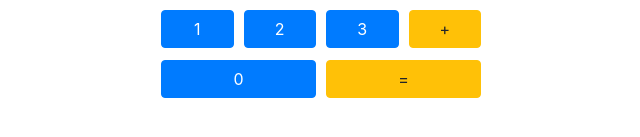
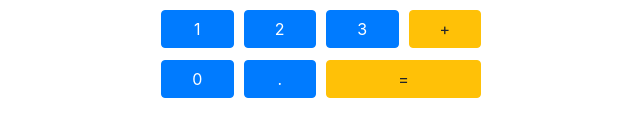
Before and after one commit to HassanZakaria/calculator, a React (Create React App) app: page / in a window 1280 px wide. Shown: the part 311-448 px from the top of the page, without its empty margins (319-959 px from the left). Built offline with nearby package versions, Linux system fonts and the light colour scheme.

Commit message:
created a decimal component

```diff
--- a/src/App.css
+++ b/src/App.css
@@ -24,7 +24,7 @@
     "seven eight nine multiply"
     "four five six subtract"
     "one two three add"
-    "zero zero equal equal";
+    "zero dot equal equal";
   align-items: center;
 }
 .clear {
@@ -94,6 +94,9 @@
 .equal {
   grid-area: equal;
 }
+.dot {
+  grid-area: dot;
+}
 @media (max-width: 1200px) and (min-width: 768px) {
   .app {
     width: 35vw;
--- a/src/App.js
+++ b/src/App.js
@@ -7,6 +7,7 @@ import NumberButton from "./Components/NumberButton";
 import OutputScreen from "./Components/OutputScreen";
 import { useState } from "react";
 import OperationButton from "./Components/OperationButton";
+import Decimal from "./Components/Decimal";
 
 function App() {
   const [firstNumber, setFirstNumber] = useState(0);
@@ -26,7 +27,7 @@ function App() {
   return (
     <div className="app">
       <div className="calculator">
-        <OutputScreen firstNumber={firstNumber} output={output} />
+        <OutputScreen output={output} secondNumber={secondNumber} />
         <ClearButton setOutput={setOutput} />
         <DeleteButton output={output} setOutput={setOutput} />
         {operators.map((operator, index) => (
@@ -46,6 +47,11 @@ function App() {
             firstNumber={firstNumber}
           />
         ))}
+        <Decimal
+          setOutput={setOutput}
+          output={output}
+          setFirstNumber={setFirstNumber}
+        />
         <EqualButton
           firstNumber={firstNumber}
           setOutput={setOutput}
@@ -53,6 +59,8 @@ function App() {
           secondNumber={secondNumber}
           setFirstNumber={setFirstNumber}
           setSecondNumber={setSecondNumber}
+          output={output}
+          setOperator={setOperator}
         />
       </div>
     </div>
--- /dev/null
+++ b/src/Components/Decimal.js
@@ -0,0 +1,18 @@
+import React from "react";
+import { Button } from "react-bootstrap";
+
+const Decimal = ({ setOutput, output, setFirstNumber }) => {
+  return (
+    <Button
+      variant="primary"
+      className="dot"
+      onClick={() => {
+        setOutput(output.endsWith(".") ? output : output + ".");
+        setFirstNumber(output.endsWith(".") ? output : output + ".");
+      }}
+    >
+      .
+    </Button>
+  );
+};
+export default Decimal;
--- a/src/Components/EqualButton.js
+++ b/src/Components/EqualButton.js
@@ -9,6 +9,7 @@ const EqualButton = ({
   setFirstNumber,
   setSecondNumber,
   output,
+  setOperator,
 }) => {
   function chooseOperator(operator) {
     switch (operator) {
@@ -21,7 +22,7 @@ const EqualButton = ({
       case "÷":
         return parseFloat(secondNumber) / parseFloat(firstNumber);
       default:
-        console.error("no operator clicked!");
+        return output;
     }
   }
   return (
@@ -29,9 +30,10 @@ const EqualButton = ({
       variant="warning"
       className="equal"
       onClick={() => {
-        setOutput(chooseOperator(operator).toString());
+        setOutput(chooseOperator(operator));
         setSecondNumber(0);
         setFirstNumber(0);
+        setOperator("");
       }}
     >
       =
--- a/src/Components/NumberButton.js
+++ b/src/Components/NumberButton.js
@@ -16,13 +16,13 @@ const NumberButton = ({
       onClick={() => {
         setOutput(
           output
-            ? parseInt(firstNumber.toString() + number.toString())
-            : parseInt(output + number.toString())
+            ? parseFloat(firstNumber.toString() + number.toString()).toString()
+            : parseFloat(output + number.toString()).toString()
         );
         setFirstNumber(
           !firstNumber
-            ? parseInt(firstNumber.toString() + number.toString())
-            : parseInt(output + number.toString())
+            ? parseFloat(firstNumber.toString() + number.toString())
+            : parseFloat(output + number.toString())
         );
       }}
     >
--- a/src/Components/OutputScreen.js
+++ b/src/Components/OutputScreen.js
@@ -1,6 +1,10 @@
 import React from "react";
 
-const OutputScreen = ({ firstNumber, output }) => {
-  return <div className="calc-output">{output || 0}</div>;
+const OutputScreen = ({ output, secondNumber }) => {
+  return (
+    <div className="calc-output">
+      {output ? output || 0 : secondNumber || 0}
+    </div>
+  );
 };
 export default OutputScreen;
```
